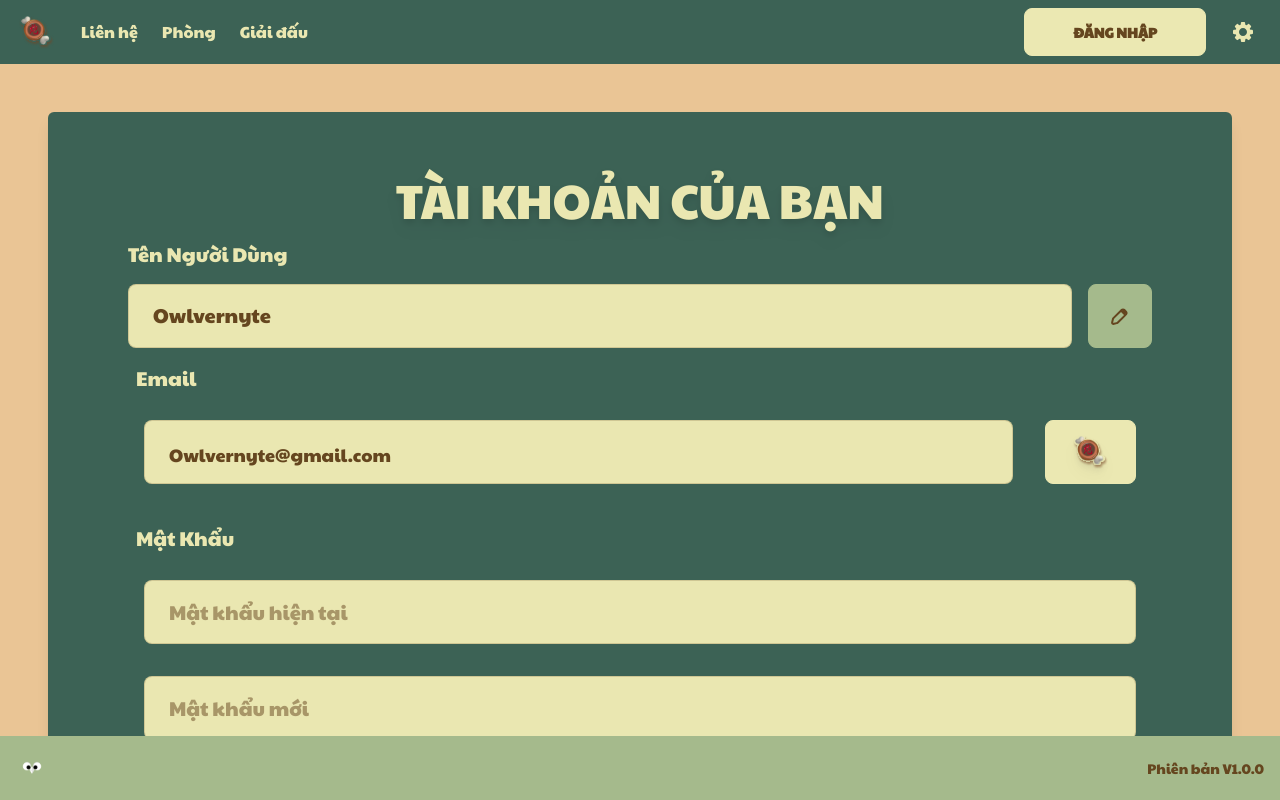
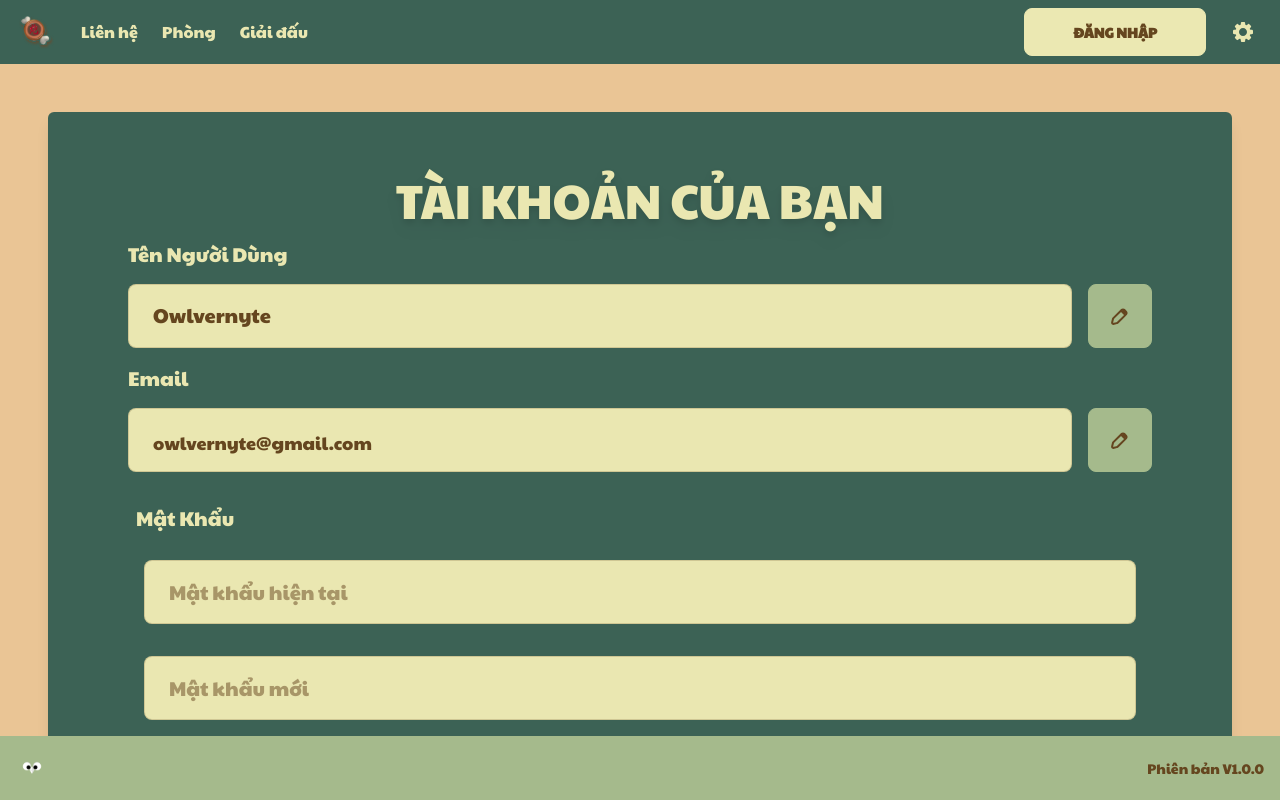
Before and after one commit to Owlvernyte/cotuong-frontend, a Next.js app: page /account in a window 1280 px wide. Built offline with nearby package versions, Linux system fonts and the light colour scheme.

Commit message:
refactor(account): update UpdateEmailForm

```diff
--- a/components/account/forms/UpdateEmailForm.tsx
+++ b/components/account/forms/UpdateEmailForm.tsx
@@ -1,60 +1,70 @@
 "use client"
 
 import React from "react"
+import IconButton from "@/components/ui/IconButton"
+
+interface PlayerData {
+  username: string
+  email: string
+}
+
+const sampleData: PlayerData = {
+  username: "Owlvernyte",
+  email: "owlvernyte@gmail.com",
+}
 
 const UpdateEmailForm: React.FC = () => {
   return (
-    <div className="p-2 flex flex-col">
-      <div className="text-bamboo-100 text-left text-sm sm:text-base md:text-lg lg:text-xl xl:text-xl 2xl:text-2xl font-normal ">
+    <div className="flex flex-col py-2">
+      <div className="text-bamboo-100 text-left text-sm md:text-lg lg:text-xl xl:text-xl 2xl:text-2xl font-normal">
         Email
       </div>
-      <div className="p-2 items-center inline-flex flex-row  pt-7 gap-8 w-full">
-        <div className="input input-bordered input-lg w-full bg-bamboo-100 placeholder-dirt-400 placeholder-opacity-50 pt-4">
-          Owlvernyte@gmail.com
+      <div className="items-center inline-flex flex-row pt-4 gap-4 w-full">
+        <div className="input input-bordered input-lg w-full bg-bamboo-100 placeholder-dirt-400 placeholder-opacity-50 py-4">
+          {sampleData.email}
         </div>
-        <button
-          className="btn btn-lg btn-secondary"
-          onClick={() => (window as any).my_modal_2.showModal()}
-        >
-          <img
-            className="drop-shadow-lg"
-            src="/thitnuong.svg"
-            alt="icon_quan_co"
+        <IconButton
+          iconSrc="/icons/secondary/Edit.svg"
+          iconAlt="Icon Edit"
+          onClick={() => (window as any).modal_update_email.showModal()}
+          buttonVariants="btn-neutral"
+          buttonSize="btn-lg"
         />
-        </button>
-        <dialog id="my_modal_2" className="modal">
-          <form
-            method="dialog"
-            className="modal-box w-full sm:w-3/4 md:w-2/3 lg:w-1/2 h-2/6 bg-bamboo-400"
-          >
-            <button className="btn btn-xs btn-circle absolute right-2 top-2 bg-bamboo-100">
-              ✕
-            </button>
-            <h3 className="text-3xl text-bamboo-100 pt-4 pb-6">
-              Thay Đổi Email!
-            </h3>
-            <div className="px-4 input-xs">
+        <dialog id="modal_update_email" className="modal">
+          <div className="modal-box w-full bg-bamboo-400">
+            <form method="dialog">
+              <IconButton
+                iconSrc="/icons/primary/Dell_fill.svg"
+                iconAlt="Icon Close"
+                buttonVariants="btn-primary"
+                buttonStyle="btn-circle"
+                className="absolute right-2 top-2"
+              />
+              <h3 className="text-3xl text-bamboo-100 py-4">Thay đổi Email</h3>
+              <div className="px-4">
                 <input
                   type="text"
-                name="n_mail"
+                  name="email"
+                  defaultValue={sampleData.email}
                   placeholder="Email mới"
-                className="input input-bordered input-md w-full bg-bamboo-100 placeholder-dirt-400 placeholder-opacity-50 text-xl mb-4"
+                  className="input input-bordered input-lg w-full bg-bamboo-100 placeholder-dirt-400 placeholder-opacity-50 text-lg mb-5"
                 />
                 <input
-                type="text"
-                name="mc_password"
-                placeholder="Nhập mật khẩu"
-                className="input input-bordered input-md w-full bg-bamboo-100 placeholder-dirt-400 placeholder-opacity-50 text-xl"
+                  type="password"
+                  name="currentPassword"
+                  placeholder="Nhập mật khẩu xác nhận"
+                  className="input input-bordered input-lg w-full bg-bamboo-100 placeholder-dirt-400 placeholder-opacity-50 text-lg"
                 />
                 <div className="modal-action">
                   <input
                     type="submit"
-                  value="Submit"
-                  className="btn bg-bamboo-100"
+                    value="Cập Nhật"
+                    className="btn btn-md bg-bamboo-100"
                   />
                 </div>
               </div>
             </form>
+          </div>
         </dialog>
       </div>
     </div>
--- a/components/account/forms/UpdateUsernameForm.tsx
+++ b/components/account/forms/UpdateUsernameForm.tsx
@@ -1,7 +1,7 @@
 "use client"
 
+import React from "react"
 import IconButton from "@/components/ui/IconButton"
-import React from "react"
 
 interface PlayerData {
   username: string
```
Lines whose indentation alone changed are shown as unchanged.
